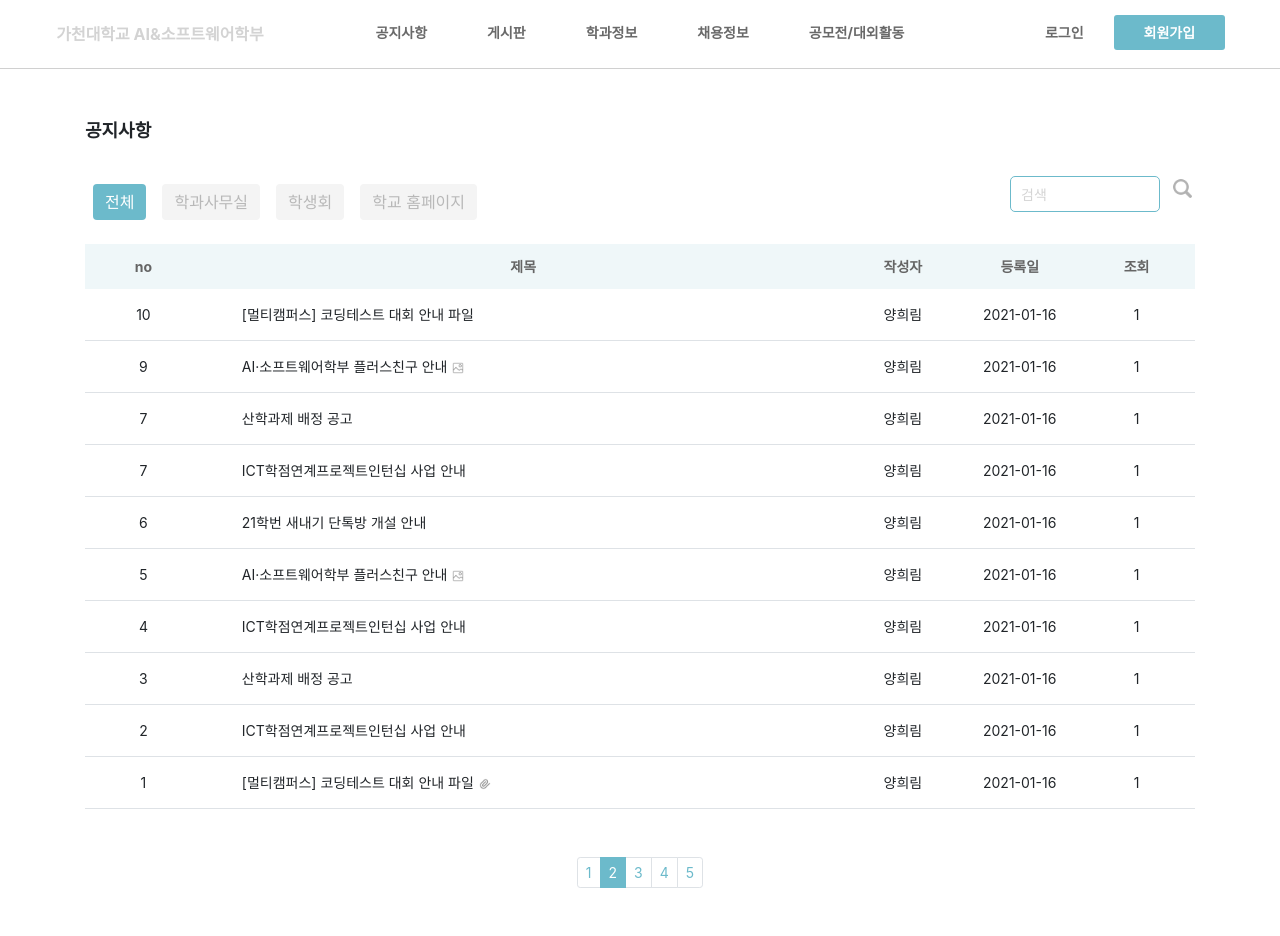
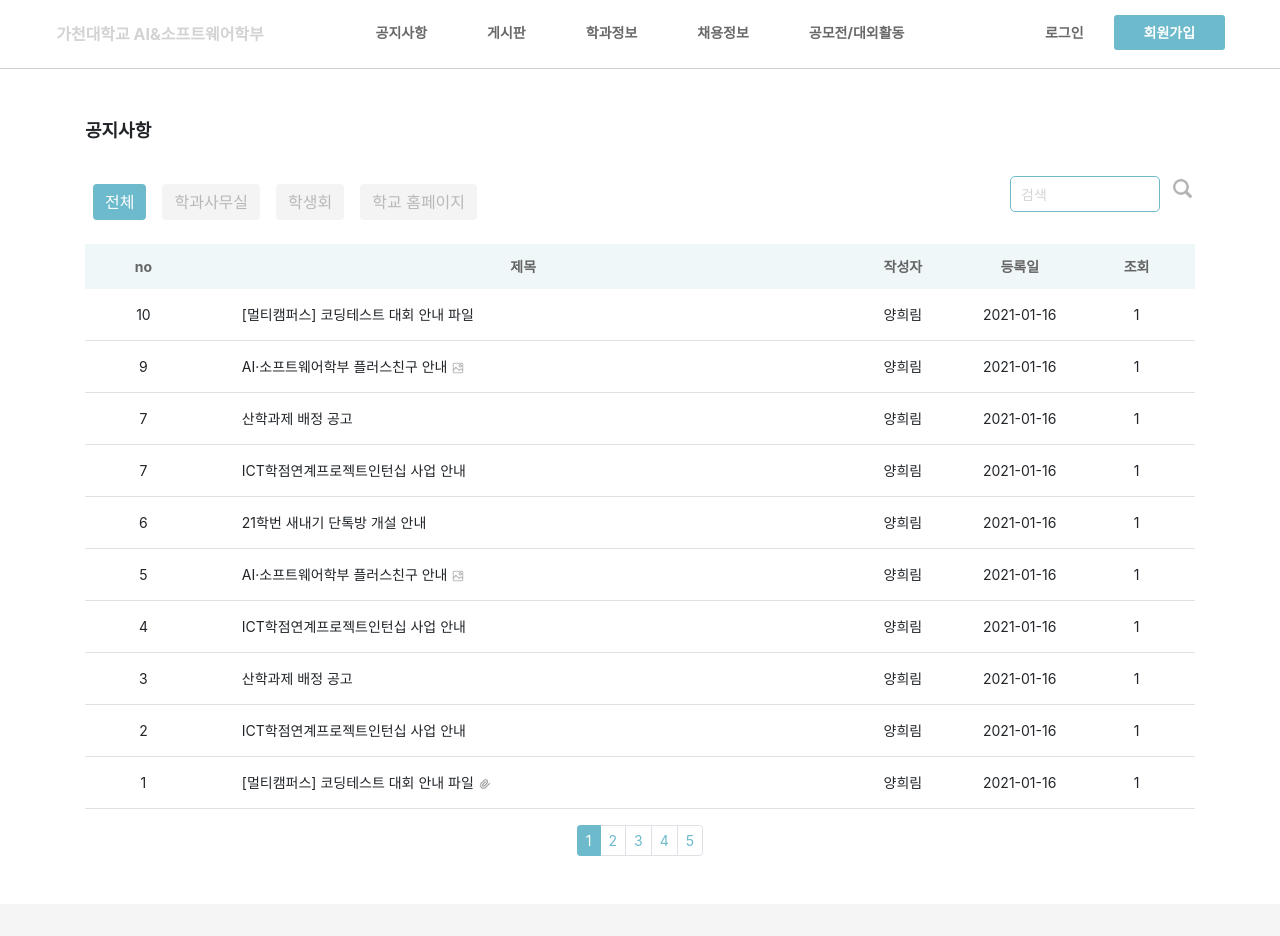
Before and after one commit to choib1ack/AISW_Web_Community, a React (Create React App) app in the folder web-community/: page /notice in a window 1280 px wide. Shown: the top 936 px of the page. Built offline with nearby package versions, Linux system fonts and the light colour scheme.

Commit message:
페이징 컴포넌트 분리 및 적용

```diff
--- a/web-community/src/components/Job.js
+++ b/web-community/src/components/Job.js
@@ -9,19 +9,9 @@ import './Job.css';
 import Card from "react-bootstrap/Card";
 import placeImage from "../icon/place.svg";
 import monitorImage from "../icon/monitor.svg";
-import Pagination from "react-bootstrap/Pagination";
+import Pagination from "./PaginationCustom";
 
 export default function Job() {
-    let active = 2;
-    let items = [];
-    for (let number = 1; number <= 5; number++) {
-        items.push(
-            <Pagination.Item key={number} active={number === active}>
-                {number}
-            </Pagination.Item>,
-        );
-    }
-
     return (
         <Container className="Job">
             <Row style={{marginBottom: '2rem'}}>
@@ -65,7 +55,7 @@ export default function Job() {
                 </Row>
             </div>
 
-            <Pagination size="sm" className="align-self-center justify-content-center">{items}</Pagination>
+            <Pagination active={1}/>
         </Container>
     )
 }
--- a/web-community/src/components/Notice.js
+++ b/web-community/src/components/Notice.js
@@ -9,18 +9,9 @@ import Row from "react-bootstrap/Row";
 import Col from "react-bootstrap/Col";
 import Button from "react-bootstrap/Button";
 import classNames from 'classnames';
-import Pagination from "react-bootstrap/Pagination";
+import Pagination from "./PaginationCustom";
 
 function Notice() {
-    let active = 2;
-    let items = [];
-    for (let number = 1; number <= 5; number++) {
-        items.push(
-            <Pagination.Item key={number} active={number === active}>
-                {number}
-            </Pagination.Item>,
-        );
-    }
     return (
         <div className="Notice">
             <Container >
@@ -129,7 +120,7 @@ function Notice() {
                     </tr>
                     </tbody>
                 </Table>
-                <Pagination size="sm" className="align-self-center justify-content-center" style={{marginBottom: '3rem', marginTop: '3rem'}}>{items}</Pagination>
+                <Pagination active={1}/>
             </Container>
         </div>
     );
--- /dev/null
+++ b/web-community/src/components/PaginationCustom.js
@@ -0,0 +1,18 @@
+import Pagination from "react-bootstrap/Pagination";
+import React from "react";
+
+function PaginationCustom(props){
+    let active = props.active;
+    let items = [];
+    for (let number = 1; number <= 5; number++) {
+        items.push(
+            <Pagination.Item key={number} active={number === active}>
+                {number}
+            </Pagination.Item>,
+        );
+    }
+    return(
+        <Pagination size="sm" className="align-self-center justify-content-center" style={{marginBottom: '3rem'}}>{items}</Pagination>
+    );
+}
+export default PaginationCustom;
```
